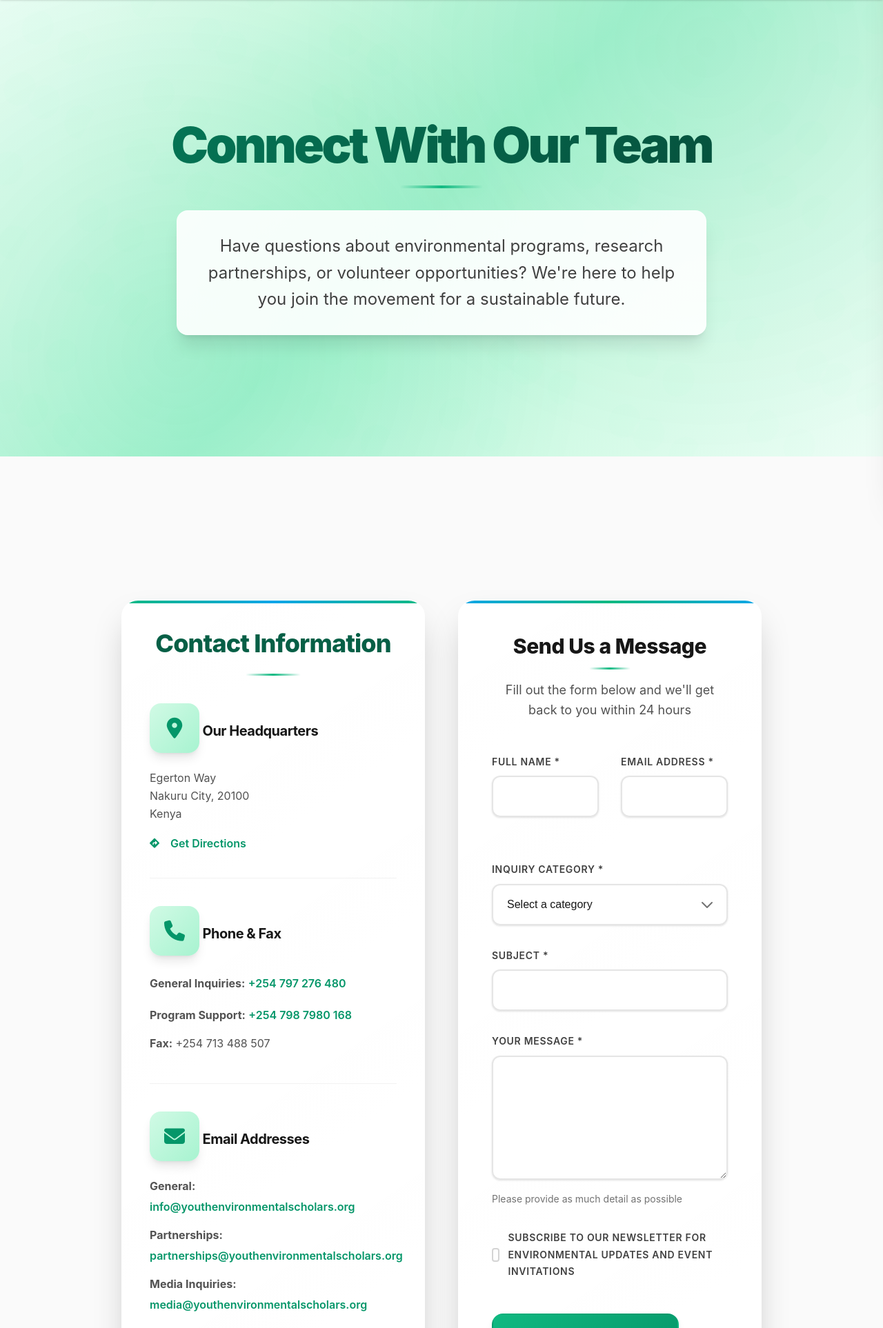
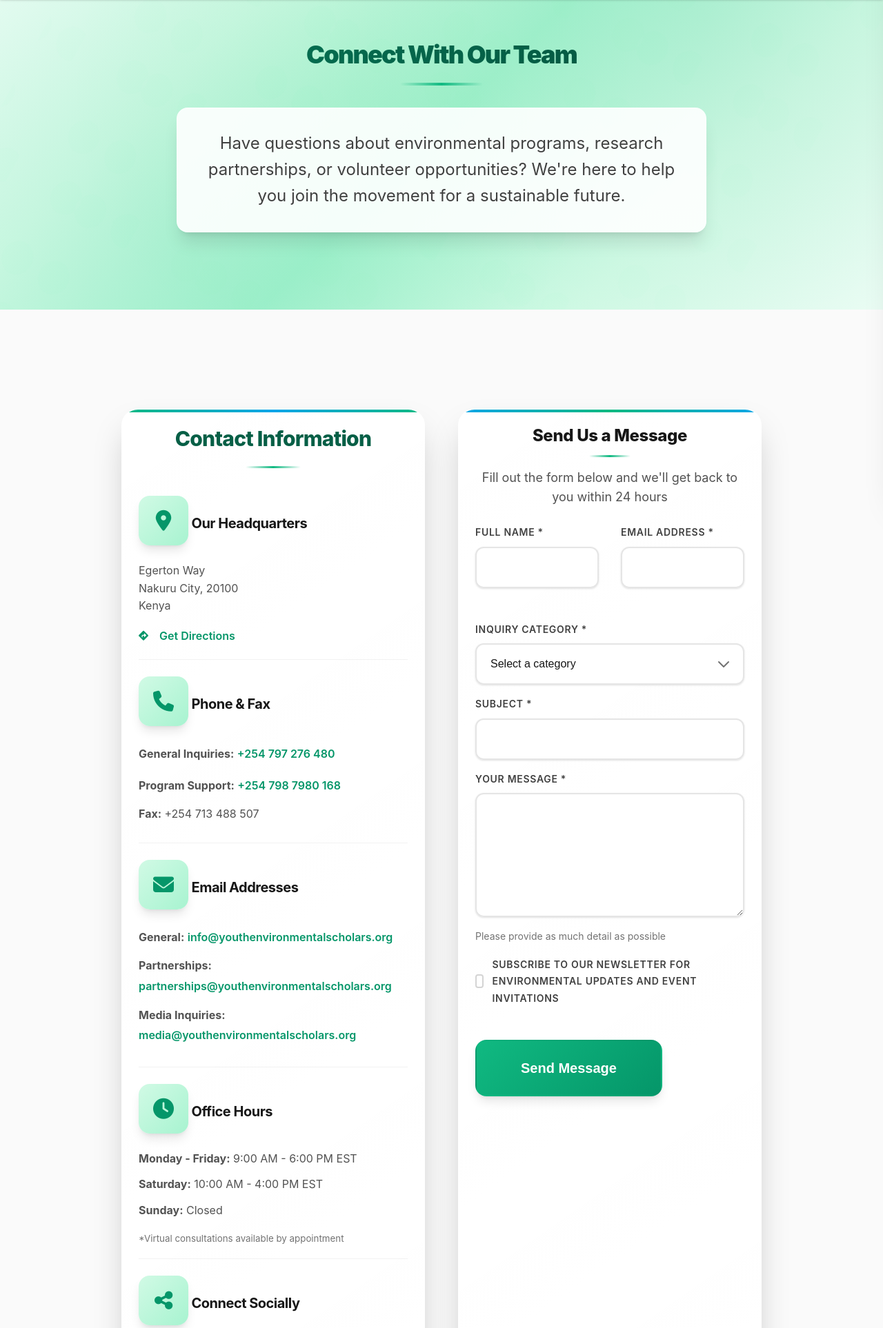
Before and after one commit to eKidenge/environment, a Django app: template templates/contact.html in a window 1280 px wide. Shown: the part 80-2006 px from the top of the page at 69% size. Run offline with Django 3.2, Linux system fonts and the light colour scheme; the template is opened without the code that fills it, so the values that code supplies are empty; some libraries are stand-ins or nearby versions.

Commit message:
Update contact.html

```diff
--- a/templates/contact.html
+++ b/templates/contact.html
@@ -3385,6 +3385,83 @@ textarea.form-control {
         font-size: var(--text-3xl);
     }
 }
+    /* ===== SPACING REDUCTION OVERRIDE ===== */
+.contact-hero {
+    padding: var(--space-24) 0 var(--space-16) !important;
+}
+
+.section {
+    padding: var(--space-16) 0 !important;
+}
+
+.department-contacts,
+.faq-section,
+.contact-cta {
+    margin-top: var(--space-12) !important;
+}
+
+.map-container {
+    margin-top: var(--space-12) !important;
+}
+
+.contact-info-card,
+.contact-form-card {
+    padding: var(--space-6) !important;
+}
+
+.contact-method {
+    margin-bottom: var(--space-6) !important;
+    padding-bottom: var(--space-4) !important;
+}
+
+/* Reduce heading sizes */
+h1 { font-size: var(--text-4xl) !important; }
+h2 { font-size: var(--text-3xl) !important; }
+h3 { font-size: var(--text-2xl) !important; }
+
+/* Reduce hero badge size */
+.badge-primary {
+    margin-bottom: var(--space-4) !important;
+    padding: var(--space-1) var(--space-3) !important;
+}
+
+/* Reduce form padding */
+.form-group {
+    margin-bottom: var(--space-4) !important;
+}
+
+.form-header {
+    margin-bottom: var(--space-6) !important;
+}
+
+/* Reduce department card spacing */
+.department-card {
+    padding: var(--space-4) !important;
+}
+
+.department-header {
+    gap: var(--space-3) !important;
+    margin-bottom: var(--space-3) !important;
+}
+
+/* Reduce FAQ spacing */
+.faq-question {
+    padding: var(--space-4) var(--space-6) !important;
+}
+
+.faq-answer.active {
+    padding: var(--space-4) var(--space-6) !important;
+}
+
+/* Reduce CTA spacing */
+.contact-cta {
+    padding: var(--space-12) var(--space-6) !important;
+}
+
+.contact-cta h2 {
+    margin-bottom: var(--space-4) !important;
+    padding-bottom: var(--space-3) !important;
+}
 
 /* ===== END OF CSS FILE ===== */
 </style>
```
